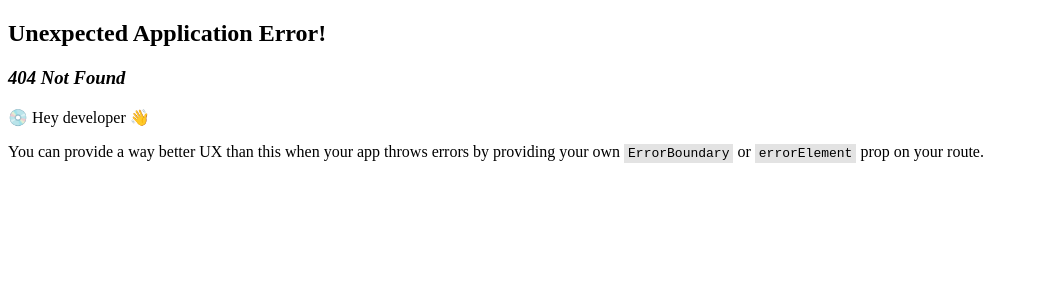
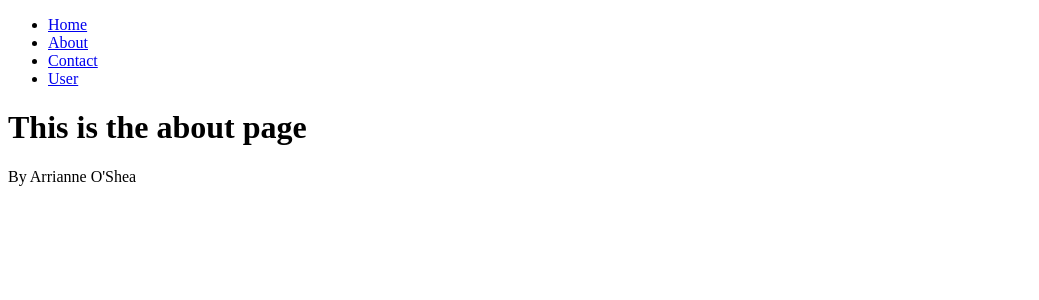
Before and after one commit to arrianne/crowdfunding_frontend, a React (Vite) app: page /about in a window 1280 px wide. Before the commit this address had no page. Shown: the top 300 px of the page, without its empty margins (0-1039 px from the left). Built offline with nearby package versions, Linux system fonts and the light colour scheme.

Commit message:
adding new pages

```diff
--- a/src/components/Layout.jsx
+++ b/src/components/Layout.jsx
@@ -6,7 +6,7 @@ function Layout() {
     <div>
       <NavBar />
       <Outlet />
-      <footer>By Arrianne O'Shea</footer>
+      <footer>By Arrianne O&apos;Shea</footer>
     </div>
   );
 }
--- a/src/components/NavBar.jsx
+++ b/src/components/NavBar.jsx
@@ -8,6 +8,15 @@ function NavBar() {
           <li>
             <Link to="/">Home</Link>
           </li>
+          <li>
+            <Link to="/about">About</Link>
+          </li>
+          <li>
+            <Link to="/contact">Contact</Link>
+          </li>
+          <li>
+            <Link to="/user">User</Link>
+          </li>
         </ul>
       </nav>
     </div>
--- a/src/main.jsx
+++ b/src/main.jsx
@@ -4,8 +4,10 @@ import { createBrowserRouter, RouterProvider } from "react-router-dom";
 
 import HomePage from "./pages/HomePage.jsx";
 import FundraiserPage from "./pages/FundraiserPage.jsx";
+import AboutPage from "./pages/AboutPage.jsx";
+import ContactPage from "./pages/ContactPage.jsx";
+import UserPage from "./pages/UserPage.jsx";
 
-import NavBar from "./components/NavBar.jsx";
 import Layout from "./components/Layout.jsx";
 
 const myRouter = createBrowserRouter([
@@ -13,15 +15,20 @@ const myRouter = createBrowserRouter([
     path: "/",
     element: <Layout />,
     children: [
-      { path: "/", element: <HomePage /> },
-      { path: "/fundraiser/:id", element: <FundraiserPage /> },
+      { index: true, element: <HomePage /> }, // 👈 home route
+
+      { path: "fundraiser/:id", element: <FundraiserPage /> }, // 👈 no leading /
+
+      { path: "about", element: <AboutPage /> },
+      { path: "contact", element: <ContactPage /> },
+
+      { path: "*", element: <p>Page not found</p> },
     ],
   },
 ]);
 
 ReactDOM.createRoot(document.getElementById("root")).render(
   <React.StrictMode>
-    {/* Here we wrap our app in the router provider so they render */}
     <RouterProvider router={myRouter} />
   </React.StrictMode>,
 );
--- /dev/null
+++ b/src/pages/AboutPage.jsx
@@ -0,0 +1,5 @@
+function AboutPage() {
+  return <h1>This is the about page</h1>;
+}
+
+export default AboutPage;
--- /dev/null
+++ b/src/pages/ContactPage.jsx
@@ -0,0 +1,5 @@
+function ContactPage() {
+  return <h1>This is the contact page</h1>;
+}
+
+export default ContactPage;
--- /dev/null
+++ b/src/pages/UserPage.jsx
@@ -0,0 +1,5 @@
+function UserPage() {
+  return <h1>This is the user page</h1>;
+}
+
+export default UserPage;
```
Also changed, not shown: src/pages/AboutPage.css (added), src/pages/ContactPage.css (added), src/pages/UserPage.css (added).
